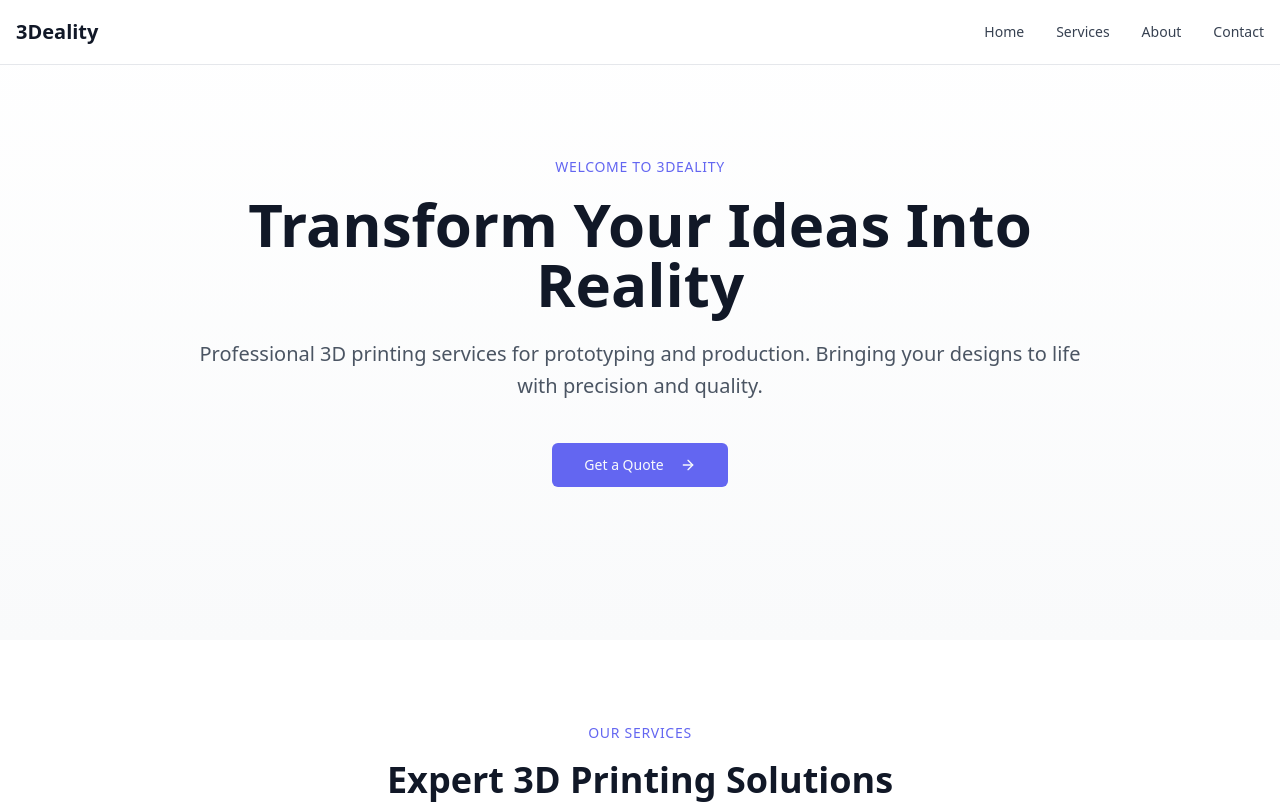
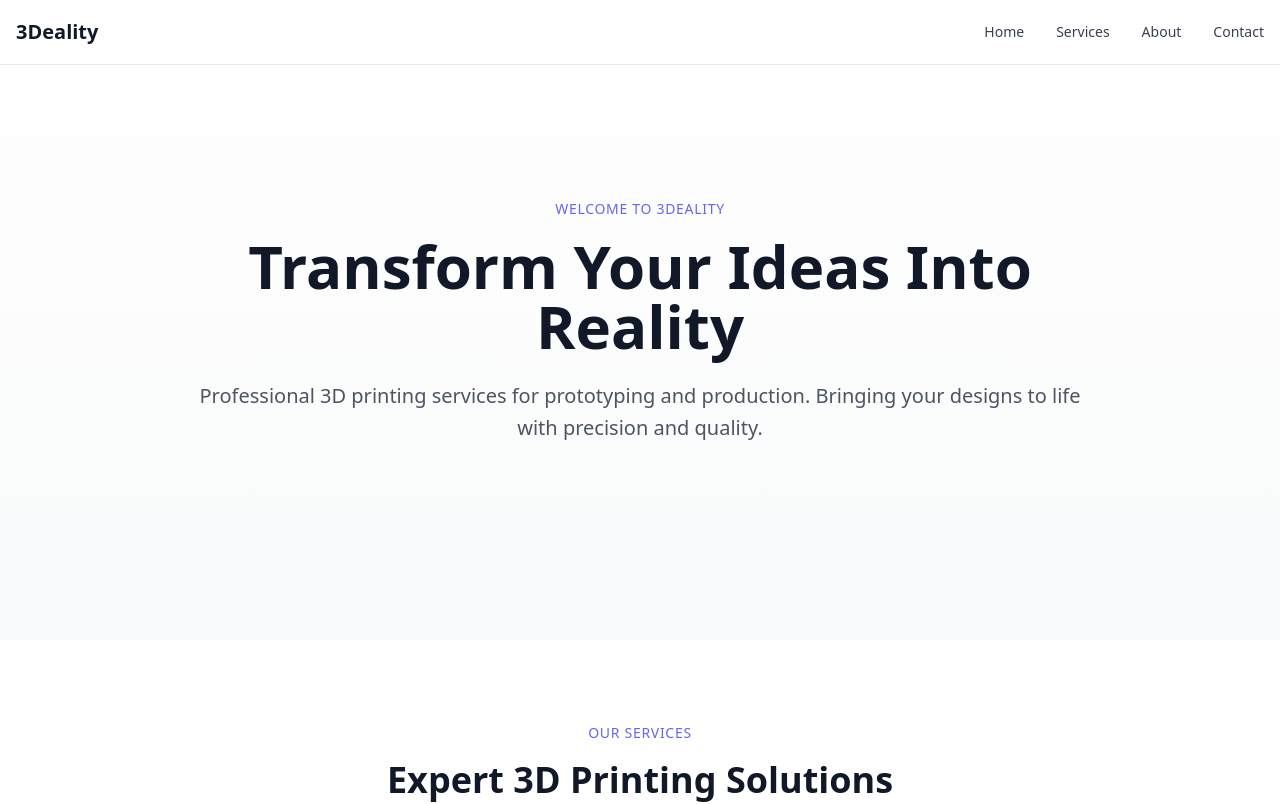
Before and after one commit to Witty-Wizard/3Deality-website, a Next.js app: page / in a window 1280 px wide. Shown: the top 804 px of the page. Built offline with nearby package versions, Linux system fonts and the light colour scheme.

Commit message:
Removed: Quotation Page

```diff
--- a/src/components/Hero.tsx
+++ b/src/components/Hero.tsx
@@ -24,12 +24,12 @@
             Professional 3D printing services for prototyping and production.
             Bringing your designs to life with precision and quality.
           </p>
-          <div className="mt-10 flex items-center justify-center gap-4">
+          {/* <div className="mt-10 flex items-center justify-center gap-4">
             <Button size="lg" className="group" onClick={() => router.push('quote')}>
               Get a Quote
               <ArrowRight className="ml-2 h-4 w-4 group-hover:translate-x-1 transition-transform" />
             </Button>
-          </div>
+          </div> */}
         </motion.div>
       </div>
     </div>
```
Also changed, not shown: src/draftPages/quote.tsx (renamed from src/pages/quote.tsx).
